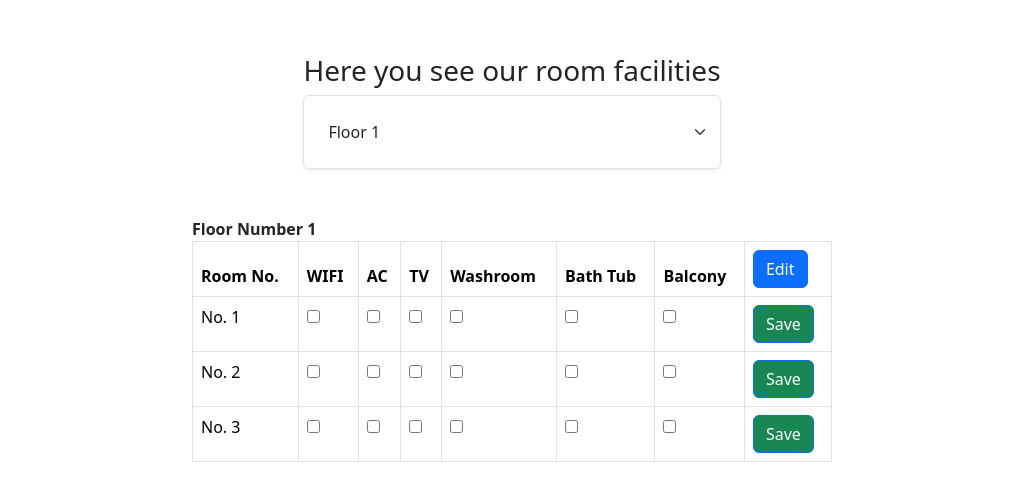
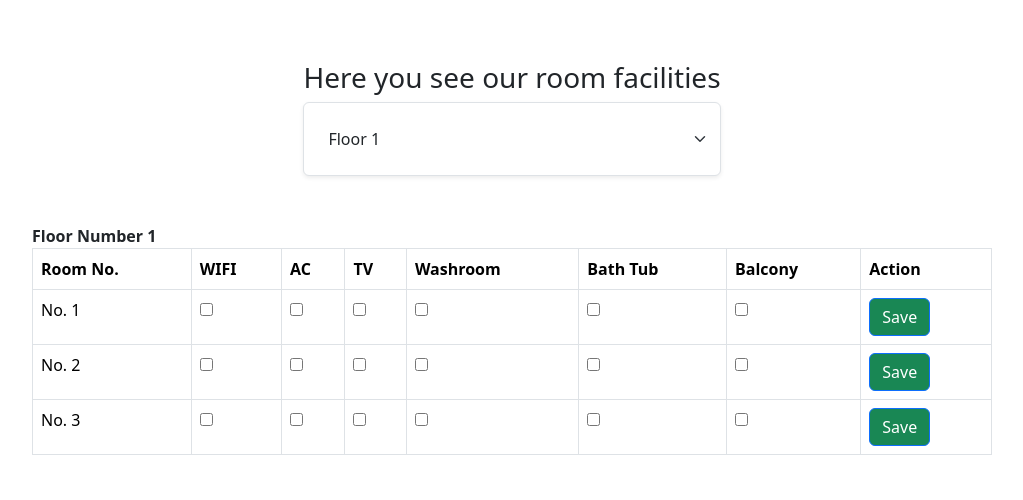
Before and after one commit to Vireta-Group/hotel-saas-frontend, a React (Vite) app: page / in a window 1280 px wide. Shown: the part 134-634 px from the top of the page, without its empty margins (128-1151 px from the left). Built offline with nearby package versions, Linux system fonts and the light colour scheme.

Commit message:
when click save button then replace the save button and show edit button

```diff
--- a/src/room facilities/RoomFacilities.jsx
+++ b/src/room facilities/RoomFacilities.jsx
@@ -27,7 +27,7 @@ const RoomFacilities = () => {
   }
 
   const handleCheckboxChange = (floor, roomIndex, facilityIndex) => {
-    if (floorDisabled[floor][roomIndex]) return; // যদি disable থাকে, কিছু না করো
+    if (floorDisabled[floor][roomIndex]) return;
 
     const updatedData = [...floorData[floor]];
     updatedData[roomIndex][facilityIndex] = !updatedData[roomIndex][facilityIndex];
@@ -38,7 +38,6 @@ const RoomFacilities = () => {
     }));
   };
 
-  // Save করলে সেই row disable হবে
   const handleSave = (floor, roomIndex) => {
     const updatedDisabled = [...floorDisabled[floor]];
     updatedDisabled[roomIndex] = true;
@@ -49,16 +48,18 @@ const RoomFacilities = () => {
     }));
   };
 
-  // Edit করলে সব row আবার enable হবে
-  const handleEdit = (floor) => {
+  const handleEdit = (floor, roomIndex) => {
+    const updatedDisabled = [...floorDisabled[floor]];
+    updatedDisabled[roomIndex] = false;
+
     setFloorDisabled(prev => ({
       ...prev,
-      [floor]: [false, false, false],
+      [floor]: updatedDisabled,
     }));
   };
 
   const renderTable = (floor) => (
-    <div className="w-50 mt-4">
+    <div className="w-75 mt-4">
       <b>Floor Number {floor}</b>
       <table className="table table-bordered w-100">
         <thead>
@@ -70,7 +71,7 @@ const RoomFacilities = () => {
             <th>Washroom</th>
             <th>Bath Tub</th>
             <th>Balcony</th>
-            <th><Button onClick={() => handleEdit(floor)}>Edit</Button></th>
+            <th>Action</th>
           </tr>
         </thead>
         <tbody>
@@ -90,13 +91,21 @@ const RoomFacilities = () => {
                 </td>
               ))}
               <td>
+                {floorDisabled[floor][roomIndex] ? (
+                  <Button
+                    className="bg-warning text-dark"
+                    onClick={() => handleEdit(floor, roomIndex)}
+                  >
+                    Edit
+                  </Button>
+                ) : (
                   <Button
                     className="bg-success"
-                  disabled={floorDisabled[floor][roomIndex]}
                     onClick={() => handleSave(floor, roomIndex)}
                   >
                     Save
                   </Button>
+                )}
               </td>
             </tr>
           ))}
```
Lines whose indentation alone changed are shown as unchanged.
